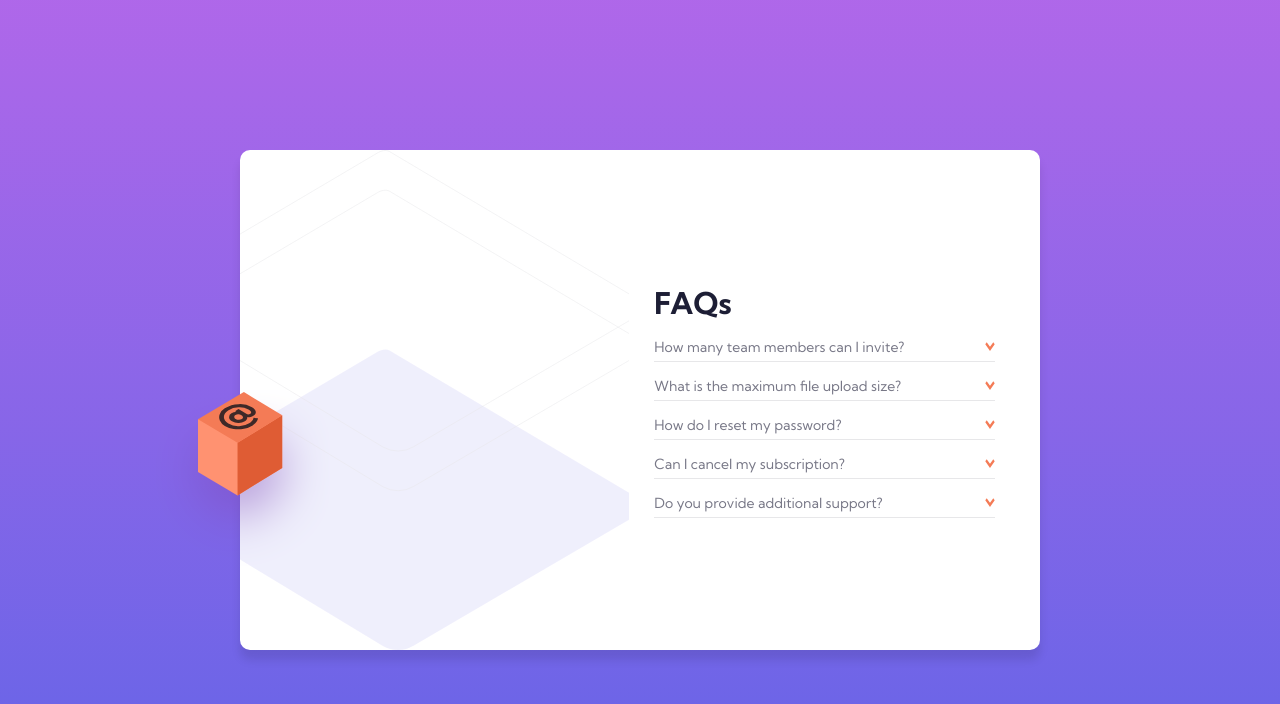
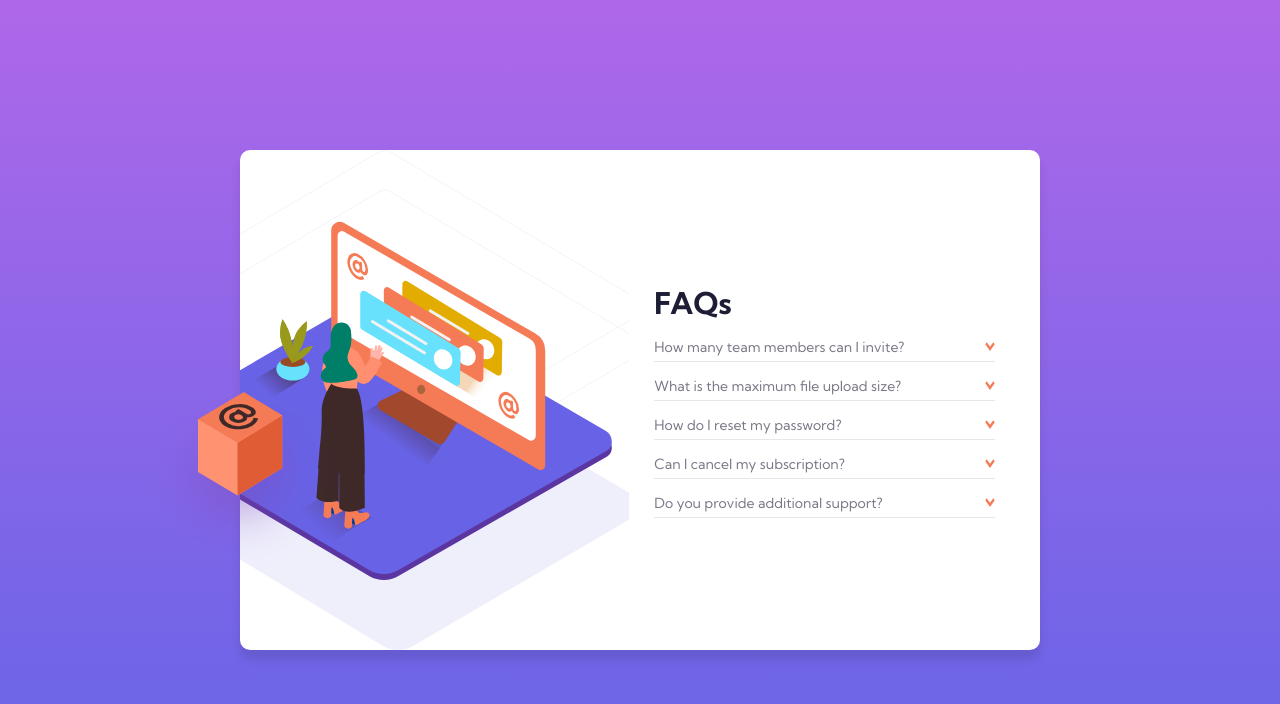
Before and after one commit to RSmith484/FAQ-Accordion-Card, a plain HTML site: page index.html in a window 1280 px wide. Drawn offline with Linux system fonts and the light colour scheme; the site is published under a folder, as on GitHub Pages, so addresses that start at the root find nothing.

Commit message:
Update styles.css

```diff
--- a/styles.css
+++ b/styles.css
@@ -69,7 +69,7 @@ body {
 
 .images-inner {
     position: relative;
-    background: url('/images/illustration-woman-online-desktop.svg');
+    background: url('./images/illustration-woman-online-desktop.svg');
     height: 100%;
     width: 100%;
     background-repeat: no-repeat;
```
